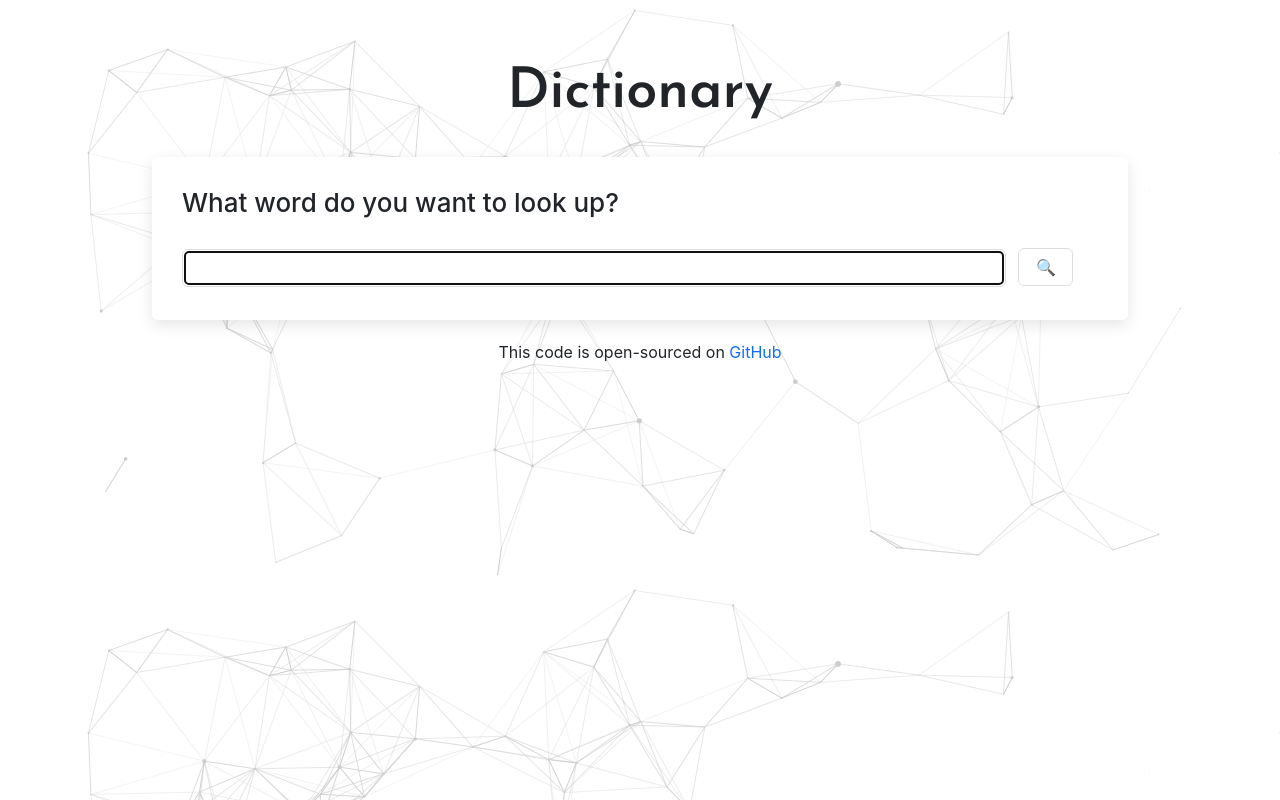
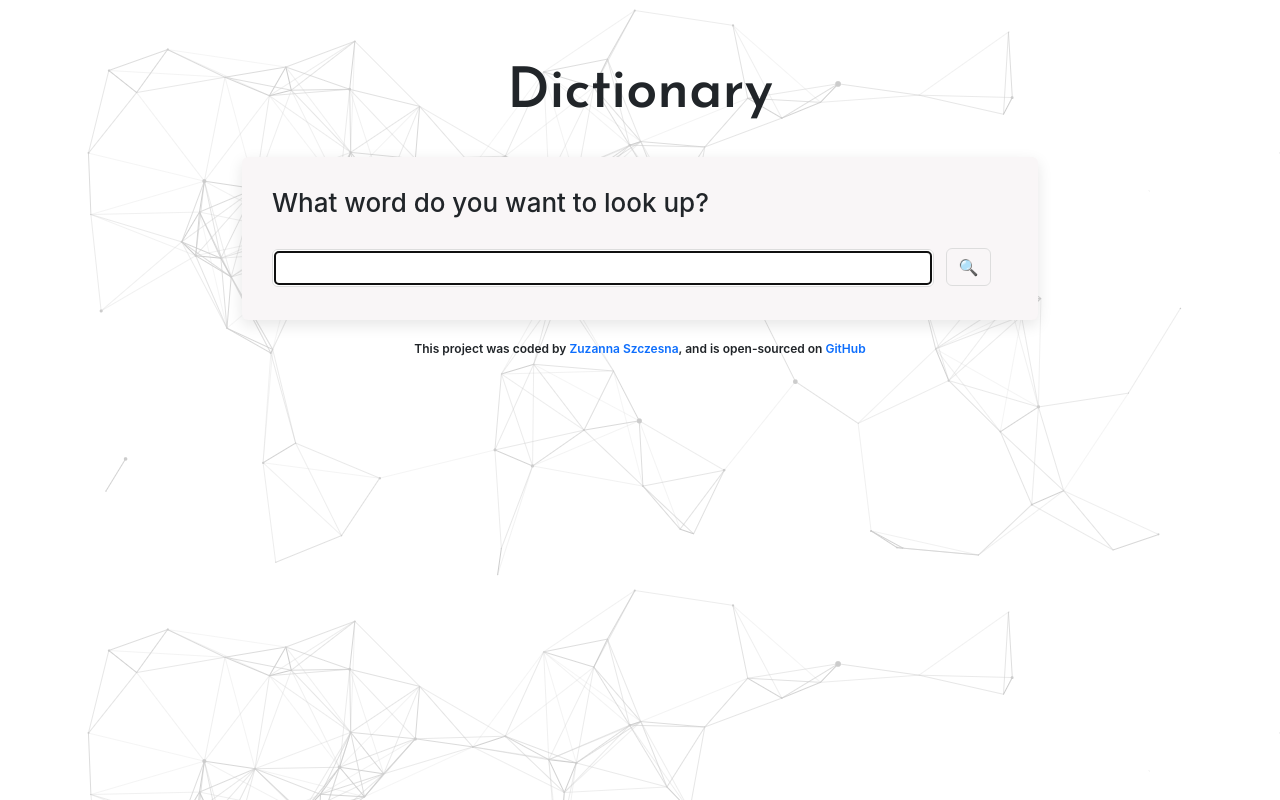
Before and after one commit to zszczesna/dictionary, a React (Create React App) app: page / in a window 1280 px wide. Built offline with nearby package versions, Linux system fonts and the light colour scheme.

Commit message:
added Photos.js

```diff
--- a/src/App.css
+++ b/src/App.css
@@ -1,3 +1,8 @@
+.App {
+  max-width: 960px;
+  margin: 0 auto;
+}
+
 body {
   /* background: #f6f6f6;*/
   background: url("images/cool-background\ \(1\).png");
@@ -7,6 +12,8 @@ body {
 footer {
   text-align: center;
   margin-bottom: 15px;
+  font-size: 12px;
+  font-weight: 600;
 }
 
 footer a {
--- a/src/App.js
+++ b/src/App.js
@@ -1,4 +1,3 @@
-import logo from './logo.svg';
 import './App.css';
 import Dictionary from './Dictionary';
 
@@ -9,7 +8,7 @@ function App() {
       <div className="container">
         <Dictionary />
 
-        <footer>This code is open-sourced on <a href="https://github.com/zszczesna/dictionary">GitHub</a></footer>
+        <footer>This project was coded by <a href="https://www.linkedin.com/in/zszczesna/?locale=en_US" target="_blank">Zuzanna Szczesna</a>, and is open-sourced on <a href="https://github.com/zszczesna/dictionary" target="_blank">GitHub</a></footer>
       </div>
     </div>
   );
--- a/src/Dictionary.css
+++ b/src/Dictionary.css
@@ -11,7 +11,7 @@
 }
 
 .Dictionary section {
-  background: #ffffff;
+  background: #f9f6f7;
   padding: 30px;
   border-radius: 6px;
   box-shadow: 0px 5px 15px rgba(0, 0, 0, 0.1);
--- a/src/Dictionary.js
+++ b/src/Dictionary.js
@@ -1,20 +1,29 @@
 import React, {useState} from "react"
 import axios from "axios";
 import Results from "./Results"
+import Photos from "./Photos"
 import "./Dictionary.css"
 
 export default function Dictionary(){
     let[keyword, setKeword] = useState(" ");
     let[definition, setDefinition] = useState(null);
+    let[images, setImages] = useState(null);
 
     function handleSearch(response){
         setDefinition(response.data[0]);
+    }
+
+    function handlePexelsSearch(response){
+        setImages(response.data.photos);
     }
 
     function search(){
         //documentation https://dictionaryapi.dev/
         let apiUrl =  `https://api.dictionaryapi.dev/api/v2/entries/en_GB/${keyword}`;
         axios.get(apiUrl).then(handleSearch);
+        let pexelsApiKey = `563492ad6f91700001000001ef31aafef25647d8b3ac26469814212d`;
+        let pexelsApiUrl =   `https://api.pexels.com/v1/search?query=${keyword}&per_page=6`
+        axios.get(pexelsApiUrl, {headers: {"Authorization" : `Bearer ${pexelsApiKey}`}}).then(handlePexelsSearch);
     }
 
     function handleSubmit(event){
@@ -37,7 +46,8 @@ export default function Dictionary(){
                  <input type="submit" className="btn " value="🔍"/>
             </form>
                   </section>
-            <Results results={definition} />
+            <Results results={definition}/>
+            <Photos images={images}/>
 
         </div>
     )
--- a/src/Meaning.js
+++ b/src/Meaning.js
@@ -10,12 +10,15 @@ export default function Meaning(props){
         return (
           <div key={index}>
             <p>
-              <div className="definition">
+              <br/>
+              <span className="definition">
               {definition.definition}
-              </div>
-              <div className="example">
+              </span>
+              <br/>
+              <br/>
+              <span className="example">
               {definition.example}
-              </div>
+              </span>
             </p>
 
                           <Synonyms synonyms={definition.synonyms} />
--- /dev/null
+++ b/src/Photos.css
@@ -0,0 +1,4 @@
+.Photos img {
+  border-radius: 4px;
+  margin: 10px;
+}
--- /dev/null
+++ b/src/Photos.js
@@ -0,0 +1,26 @@
+import React from "react";
+import "./Photos.css";
+
+export default function Photos(props){
+
+    if(props.images){
+    return <section className="Photos">
+         <div className="container">
+                         <div className="row">
+                    {props.images.map(function(image,index){
+
+                        return(
+
+                             <div key={index}  className="col-4">
+                                 <a href={image.src.original} target="_blank" rel="noreferrer">
+                        <img src={image.src.landscape} alt={`Photographer: ${image.photographer}`} className="img-fluid" />
+                        </a>
+                        </div>
+
+                        )
+        })}
+        </div>
+                        </div>
+    </section>
+    }else return null;
+}
--- a/src/Results.js
+++ b/src/Results.js
@@ -22,6 +22,8 @@ export default function Results(props){
             </div>
             );
         })}
+
+
     </div>
     } else return null
 }
```
